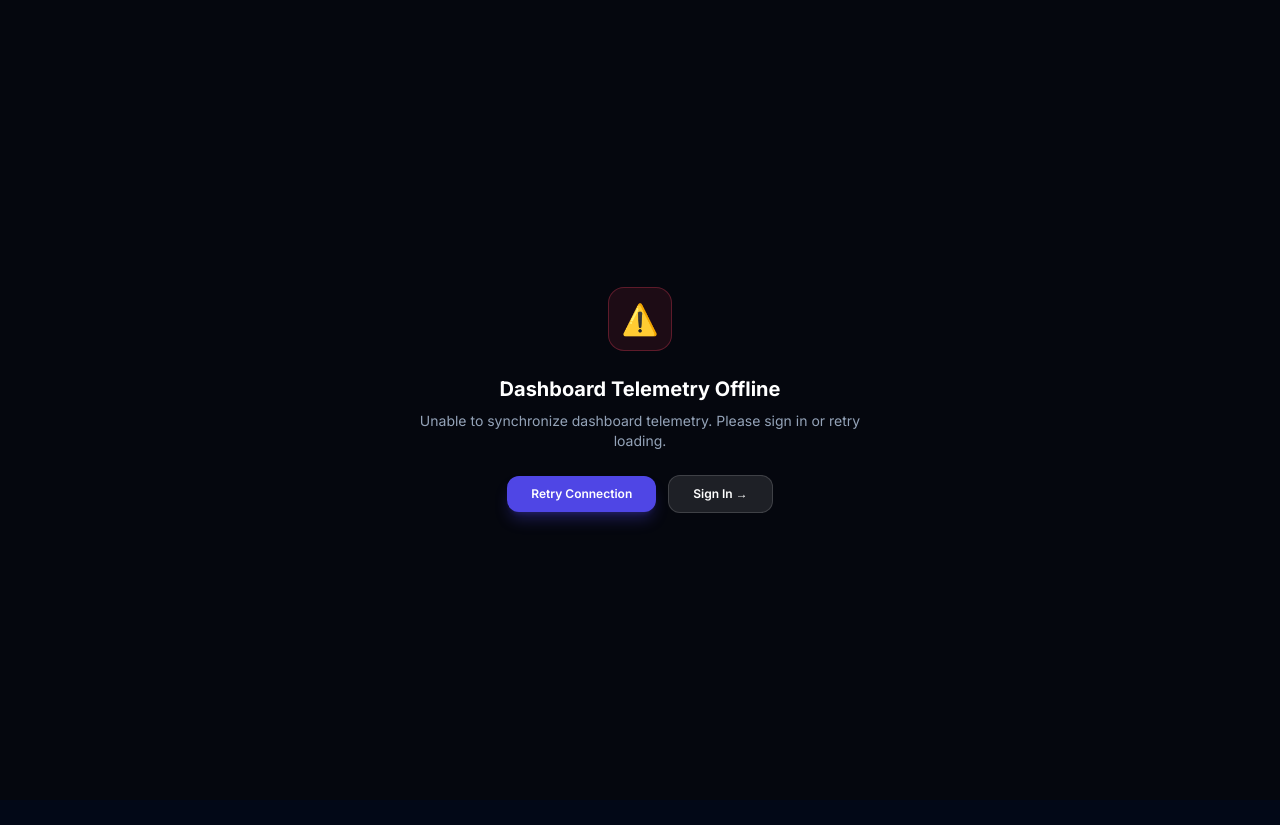
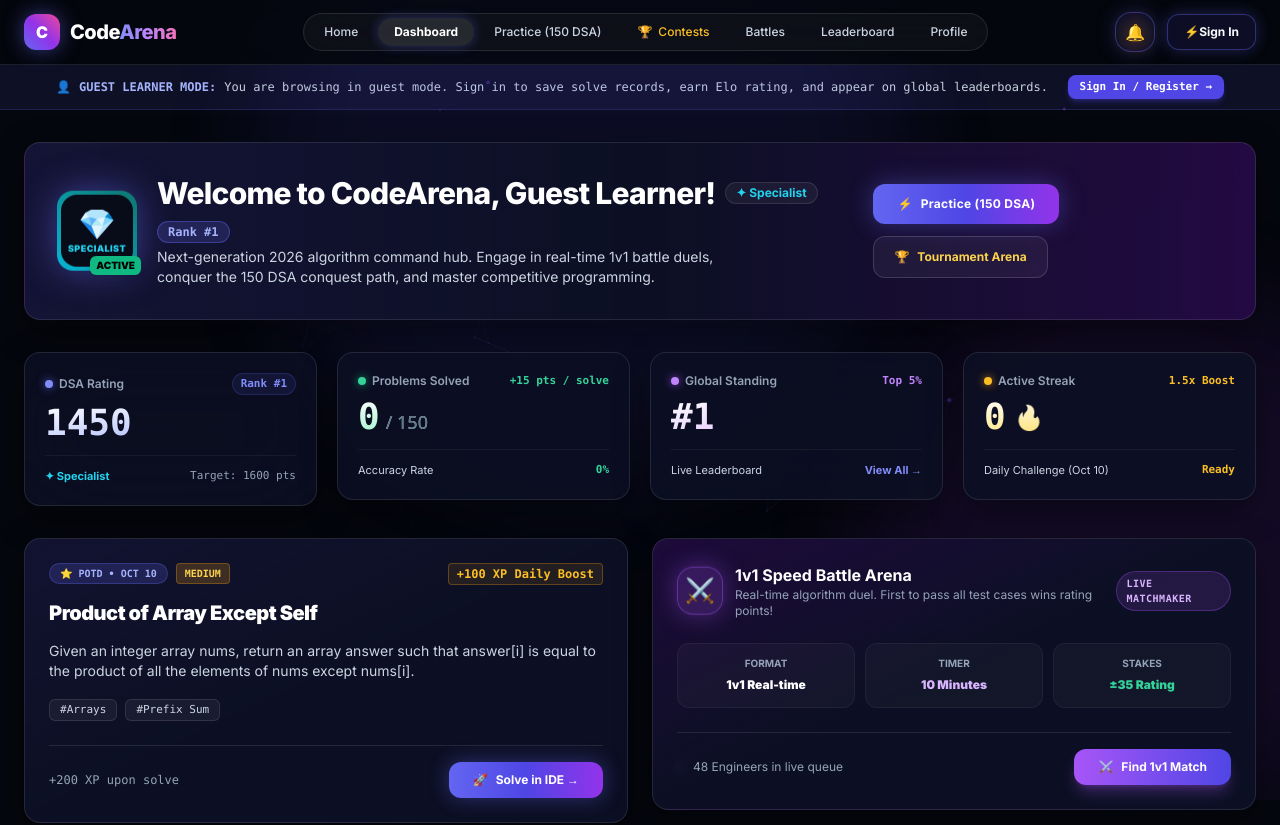
Before and after one commit to Aniruddh1702/CodeArena, a Next.js app in the folder apps/web/: page /dashboard in a window 1280 px wide. Before the commit this address had no page. Shown: the top 825 px of the page. Before the commit the page ends 800 px from the top, so only its background shows below. Built offline with nearby package versions, Linux system fonts and the light colour scheme.

Commit message:
fix(web): support robust guest learner mode on dashboard, profile, and problems to eliminate redirect loops

```diff
--- a/apps/web/src/app/dashboard/page.tsx
+++ b/apps/web/src/app/dashboard/page.tsx
@@ -540,22 +540,17 @@ export default function DashboardPage() {
     try {
       setError("");
       const active = getActiveAccount();
-      if (!active) {
-        setLoading(false);
-        router.push("/login?redirect=/dashboard");
-        return;
-      }
+      setActiveAccount(active);
+      const currentUserName = active ? (active.name || active.username || "Learner") : "Guest Learner";
+      const activeId = active?.id || "guest";
 
-      setActiveAccount(active);
-      const currentUserName = active.name || active.username || "Learner";
-
-      const userStats = getUserStats(active.id);
-      let solvedCount = userStats.problemsSolved;
-      let currentRating = userStats.dsaRating || 1450;
+      const userStats = getUserStats(activeId);
+      let solvedCount = userStats.problemsSolved || 0;
+      let currentRating = userStats.dsaRating || (active ? 1450 : 1200);
       let activities = userStats.recentActivity || [];
 
       const leaderboardStandings = getLeaderboards({
-        username: active.username,
+        username: active?.username || "guest",
         name: currentUserName,
         score: currentRating,
         problemsSolved: solvedCount,
@@ -568,14 +563,15 @@ export default function DashboardPage() {
       const currentStreak = solvedCount > 0 ? Math.min(14, Math.max(1, Math.ceil(solvedCount / 2))) : 0;
 
       const roadmap = calculateTopicMilestones(userStats.solvedProblems);
-      const arraysCount = roadmap[0].solvedCount;
-      const treesCount = roadmap[1].solvedCount;
-      const graphsCount = roadmap[2].solvedCount;
-      const dpCount = roadmap[3].solvedCount;
+      const arraysCount = roadmap[0]?.solvedCount || 0;
+      const treesCount = roadmap[1]?.solvedCount || 0;
+      const graphsCount = roadmap[2]?.solvedCount || 0;
+      const dpCount = roadmap[3]?.solvedCount || 0;
 
       // Populate immediately with valid local telemetry so user never waits on cold start
       const initialPayload = {
-        greeting: `Welcome back, ${currentUserName}!`,
+        isGuest: !active,
+        greeting: active ? `Welcome back, ${currentUserName}!` : `Welcome to CodeArena, ${currentUserName}!`,
         currentUserName,
         dsaRating: currentRating,
         userRank: dynamicUserRank,
@@ -597,6 +593,10 @@ export default function DashboardPage() {
 
       setData(initialPayload);
       setLoading(false);
+
+      if (!active) {
+        return;
+      }
 
       // Background query to server analytics without blocking UI
       try {
@@ -813,6 +813,25 @@ export default function DashboardPage() {
             <span className="px-2 py-0.5 rounded bg-rose-500/30 text-rose-200 border border-rose-500/50 text-[10px] uppercase font-bold shrink-0">
               RESTRICTED
             </span>
+          </div>
+        </div>
+      )}
+
+      {/* Guest Mode Banner */}
+      {data?.isGuest && (
+        <div className="bg-indigo-500/10 border-b border-indigo-500/20 px-6 py-2.5">
+          <div className="container mx-auto flex items-center justify-between gap-4 text-xs font-mono">
+            <div className="flex items-center gap-2 text-indigo-300">
+              <span>👤</span>
+              <span className="font-bold">GUEST LEARNER MODE:</span>
+              <span className="text-slate-300">You are browsing in guest mode. Sign in to save solve records, earn Elo rating, and appear on global leaderboards.</span>
+            </div>
+            <button
+              onClick={() => router.push("/login?redirect=/dashboard")}
+              className="px-3 py-1 rounded-lg bg-indigo-600 hover:bg-indigo-500 text-white text-[11px] font-bold shrink-0 transition-all shadow-md shadow-indigo-600/30"
+            >
+              Sign In / Register &rarr;
+            </button>
           </div>
         </div>
       )}
--- a/apps/web/src/app/problems/page.tsx
+++ b/apps/web/src/app/problems/page.tsx
@@ -174,7 +174,7 @@ function ProblemsContent() {
         const acc = getActiveAccount();
         if (!acc) {
           setCurrentUser(null);
-          router.push("/login?redirect=/problems");
+          setSolvedSlugs([]);
           return;
         }
         setCurrentUser(acc);
--- a/apps/web/src/app/profile/page.tsx
+++ b/apps/web/src/app/profile/page.tsx
@@ -368,12 +368,9 @@ export default function ProfilePage() {
   const loadProfile = () => {
     if (typeof window === "undefined") return;
     const active = getActiveAccount();
-    if (!active) {
-      router.push("/login?redirect=/profile");
-      return;
-    }
 
-    let authenticName = active.name;
+    let authenticName = active?.name || "Guest Learner";
+    if (active) {
       if (!authenticName || authenticName === "CodeArena Student") {
         try {
           const rawProf = localStorage.getItem("userProfile");
@@ -398,14 +395,15 @@ export default function ProfilePage() {
         if (active.username && active.username !== "student") authenticName = active.username;
         else authenticName = active.name || active.username || "Student";
       }
+    }
 
     const activeProfile: UserProfile = {
       name: authenticName,
-      username: active.username,
-      email: active.email,
-      bio: active.bio || "Competitive Programmer & DSA Enthusiast",
-      organization: active.college || "CodeArena University",
-      github: active.github || active.username,
+      username: active?.username || "guest",
+      email: active?.email || "guest@codearena.internal",
+      bio: active?.bio || (active ? "Competitive Programmer & DSA Enthusiast" : "Guest Learner exploring DSA problems"),
+      organization: active?.college || "CodeArena Open Campus",
+      github: active?.github || "",
       joinedDate: "October 2026",
     };
 
@@ -413,7 +411,7 @@ export default function ProfilePage() {
     setEditForm(activeProfile);
 
     // Isolated stats for this account
-    const stats = getUserStats(active.id);
+    const stats = active ? getUserStats(active.id) : { solvedProblems: [], problemsSolved: 0, dsaRating: 1200, recentActivity: [] };
     const totalActivity = Math.max(stats.problemsSolved, (stats.recentActivity || []).length);
     const computedAcc = totalActivity > 0 ? Math.round((stats.problemsSolved / totalActivity) * 1000) / 10 : (stats.problemsSolved > 0 ? 85.0 : 0.0);
     const computedStreak = stats.problemsSolved > 0 ? Math.min(14, Math.max(1, Math.ceil(stats.problemsSolved / 2))) : 0;
@@ -426,7 +424,7 @@ export default function ProfilePage() {
 
     // Dynamic global rank
     const lb = getLeaderboards({
-      username: active.username,
+      username: active?.username || "guest",
       name: authenticName,
       org: activeProfile.organization,
       score: stats.dsaRating,
```
Lines whose indentation alone changed are shown as unchanged.
